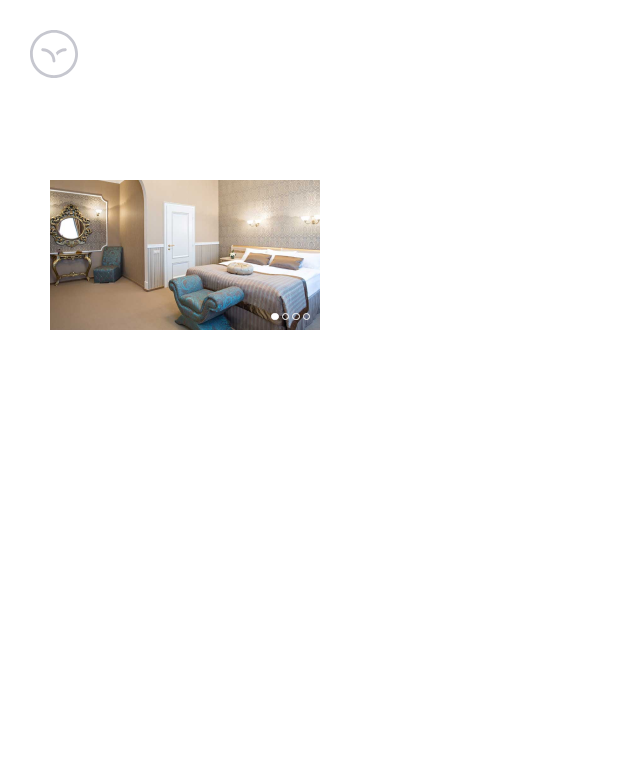
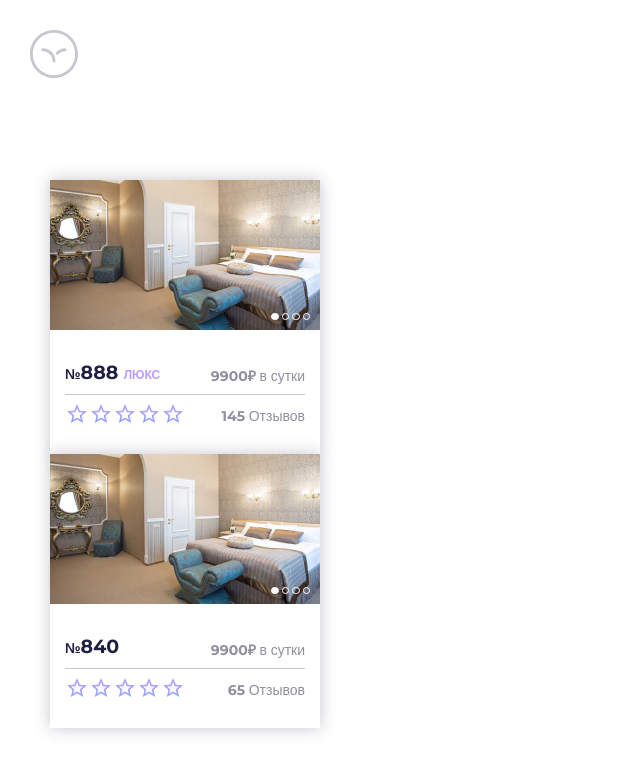
Before and after one commit to Vamba45/Toxin-hotel, a React app: page /cards in a window 1280 px wide. Shown: the top 772 px of the page, without its empty margins (0-640 px from the left). Built offline with nearby package versions, Linux system fonts and the light colour scheme.

Commit message:
add room component

```diff
--- /dev/null
+++ b/src/components/room/room.scss
@@ -0,0 +1,78 @@
+@import './../../styles/mixins.scss';
+@import './../../styles/vars.scss';
+
+.room {
+    display: flex;
+    flex-direction: column;
+    justify-content: center;
+
+    max-width: 270px;
+    box-shadow: 0 0 15px $DS_25;
+
+    &__slider {
+
+    }
+
+    .info {
+        padding: 22px 15px;
+
+        @include body_txt();
+        color: $DS_50;
+
+        .numeric {
+            font-weight: 700;
+        }
+
+        &__rows {
+            display: flex;
+            flex-direction: column ;
+        }
+
+        &__column {
+            display: flex;
+            justify-content: space-between;
+
+            padding: 6px 0;
+
+            &:first-child {
+                border-bottom: 1px solid $DS_25;
+                align-items: flex-end;
+            }
+
+            &:nth-child(2) {
+                align-items: center;
+            }
+        }
+
+        &__number {
+            .num,
+            .numeric {
+                color: $DS;
+            }
+
+            .num {
+                font-weight: 700;
+            }
+            .numeric {
+                @include h2_txt();
+            }
+
+            .luxe {
+                @include h3_txt();
+                color: $purple;
+            }
+        }
+
+        &__price {
+            height: 23px;
+        }
+
+        &__rate {
+
+        }
+
+        &__reviews {
+            height: 18px;
+        }
+    }
+}
--- /dev/null
+++ b/src/components/room/room.tsx
@@ -0,0 +1,52 @@
+import { FC } from 'react';
+import './room.scss';
+
+import Slider from '../slider/slider';
+import Rate from '../rate/rate';
+
+interface IRoom {
+    isLuxe?: boolean,
+    price: number,
+    reviews: number,
+    starsCount?: number,
+    activeStars?: number,
+    starsName: string,
+    number: number,
+    sliderItems: any[]
+}
+
+const Room : FC<IRoom> = ({isLuxe = false, price, reviews, starsName, starsCount = 5, number, sliderItems, activeStars = 0}) => {
+    return (
+        <div className="room">
+            <div className="room__slider">
+                <Slider items={sliderItems}/>
+            </div>
+            <div className="room__info info">
+                <div className="info__rows">
+                    <div className="info__column">
+                        <div className="info__number">
+                            <span className='num'>№</span>
+                            <span className='numeric'>{ number } </span>
+                            {
+                                isLuxe && <span className='luxe'>люкс</span>
+                            }
+                        </div>
+                        <div className="info__price">
+                            <span className='numeric'>{ price }₽</span> в сутки
+                        </div>
+                    </div>
+                    <div className="info__column">
+                        <div className="info__rate">
+                            <Rate name={starsName} starCount={5} activeStars={activeStars}/>
+                        </div>
+                        <div className="info__reviews">
+                            <span className='numeric'>{ reviews }</span> Отзывов
+                        </div>
+                    </div>
+                </div>
+            </div>
+        </div>
+    )
+}
+
+export default Room;
--- a/src/pages/UI Kit/cards/cards.tsx
+++ b/src/pages/UI Kit/cards/cards.tsx
@@ -7,11 +7,13 @@ import card3 from '../../../assets/img/cards/3.png';
 import card4 from '../../../assets/img/cards/4.png';
 
 import Slider from '../../../components/slider/slider';
+import Room from '../../../components/room/room';
 
 const Cards: FC = () => {
     return(
         <div className='cards uikit'>
-            <Slider items={[card1, card2, card3, card4]}/>
+            <Room isLuxe={true} number={888} price={9900} reviews={145} starsName='1room' sliderItems={[card1, card2, card3, card4]} activeStars={5}/>
+            <Room isLuxe={false} number={840} price={9900} reviews={65} starsName='2room' sliderItems={[card1, card2, card3, card4]} activeStars={4}/>
         </div>
     )
 }
```
